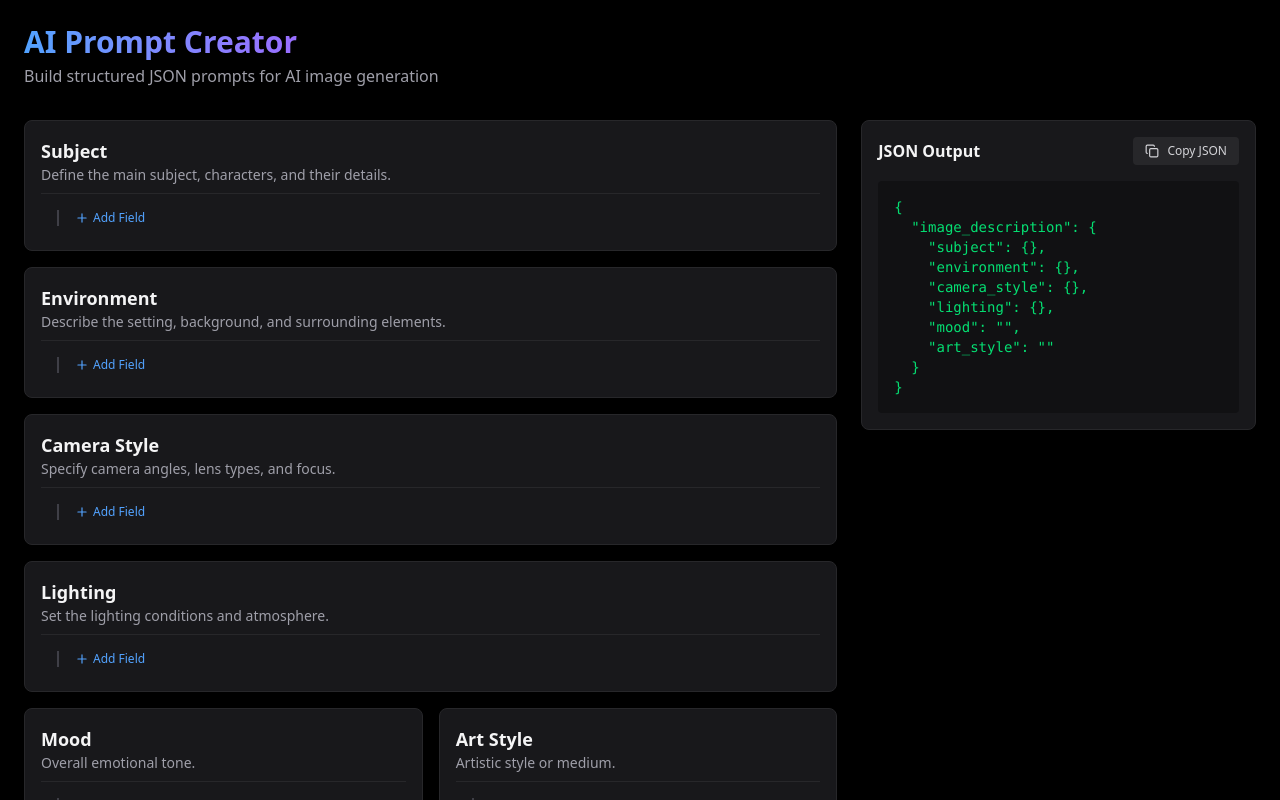
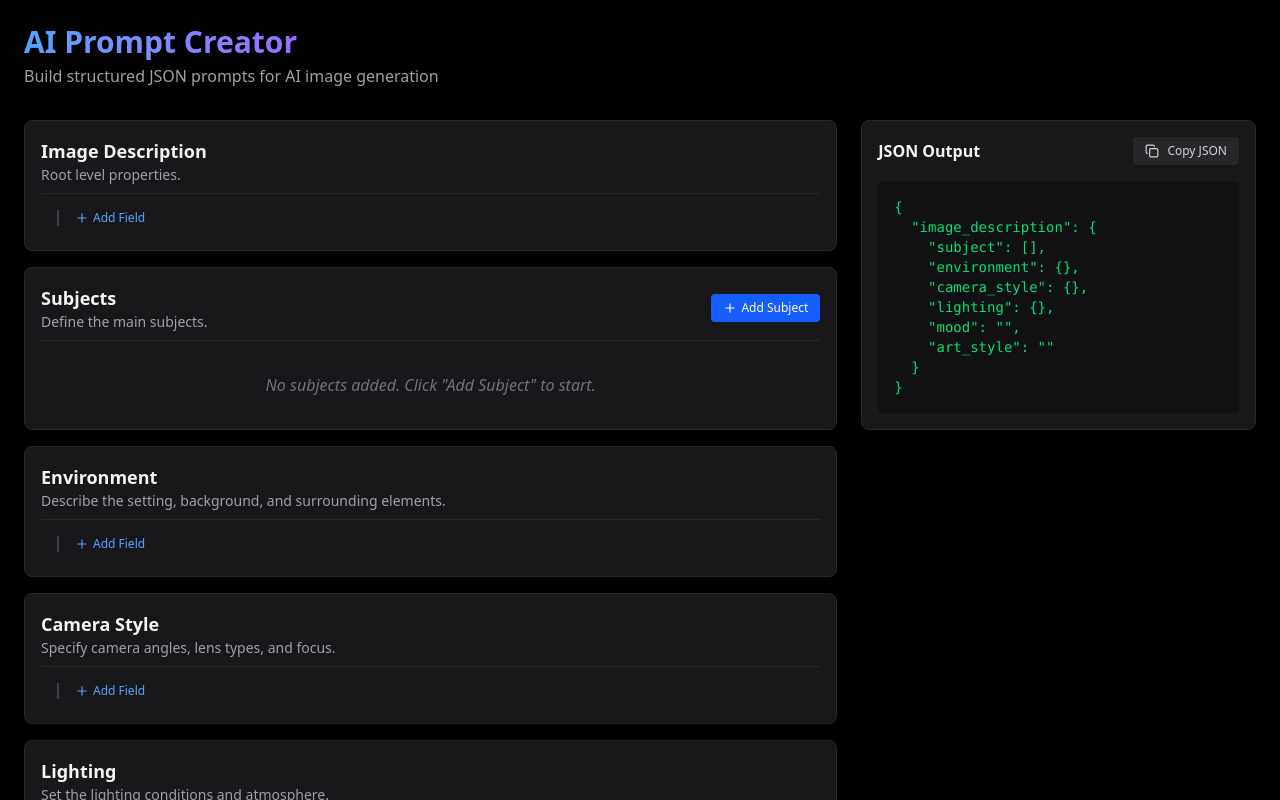
Before and after one commit to enesmuzaffer22/prompt-creator, a React app: page / in a window 1280 px wide. Shown: the top 800 px of the page. Built offline with nearby package versions, Linux system fonts and the light colour scheme; the HTML template or start-up script is replaced by a standard one.

Commit message:
feat: added one to many relation for subjects.

```diff
--- a/src/App.jsx
+++ b/src/App.jsx
@@ -1,10 +1,12 @@
 import React from 'react';
 import { PromptProvider, usePrompt } from './context/PromptContext';
+import SubjectCard from './components/SubjectCard';
 import CategoryCard from './components/CategoryCard';
 import JsonPreview from './components/JsonPreview';
+import DynamicInput from './components/DynamicInput';
 
 const MainContent = () => {
-  const { promptData } = usePrompt();
+  const { promptData, addField, removeField, updatePrompt } = usePrompt();
 
   return (
     <div className="min-h-screen bg-black text-zinc-100 p-6 font-sans selection:bg-blue-500/30">
@@ -19,11 +21,24 @@ const MainContent = () => {
 
       <main className="max-w-7xl mx-auto grid grid-cols-1 lg:grid-cols-3 gap-6">
         <div className="lg:col-span-2 space-y-6">
-          <CategoryCard
-            title="Subject"
-            path={['subject']}
-            description="Define the main subject, characters, and their details."
-          />
+           {/* Root Image Description Section */}
+           <div className="bg-zinc-900 border border-zinc-800 rounded-lg p-4 mb-4 shadow-lg">
+              <div className="mb-4 border-b border-zinc-800 pb-2">
+                <h3 className="text-lg font-semibold text-zinc-100 capitalize">Image Description</h3>
+                <p className="text-zinc-400 text-sm">Root level properties.</p>
+              </div>
+              <DynamicInput
+                data={promptData.image_description}
+                path={[]}
+                onAdd={addField}
+                onRemove={removeField}
+                onUpdate={updatePrompt}
+                excludeKeys={['subject', 'environment', 'camera_style', 'lighting', 'mood', 'art_style']}
+              />
+            </div>
+
+          <SubjectCard />
+
           <CategoryCard
             title="Environment"
             path={['environment']}
--- a/src/components/DynamicInput.jsx
+++ b/src/components/DynamicInput.jsx
@@ -2,7 +2,7 @@ import React, { useState } from 'react';
 import { Trash2, Plus, ChevronRight, ChevronDown } from 'lucide-react';
 import { usePrompt } from '../context/PromptContext';
 
-const DynamicInput = ({ data, path, onAdd, onRemove, onUpdate }) => {
+const DynamicInput = ({ data, path, onAdd, onRemove, onUpdate, excludeKeys = [] }) => {
   const [isExpanded, setIsExpanded] = useState(true);
   const [newKey, setNewKey] = useState('');
   const [newValue, setNewValue] = useState('');
@@ -79,7 +79,9 @@ const DynamicInput = ({ data, path, onAdd, onRemove, onUpdate }) => {
 
   return (
     <div className="ml-4 border-l-2 border-zinc-700 pl-4 my-2">
-      {Object.entries(data).map(([key, value]) => (
+      {Object.entries(data)
+        .filter(([key]) => !excludeKeys.includes(key))
+        .map(([key, value]) => (
         <div key={key} className="mb-2">
           <div className="flex items-center gap-2 group">
             {(isObject(value) || isArray(value)) && (
--- /dev/null
+++ b/src/components/SubjectCard.jsx
@@ -0,0 +1,127 @@
+import React, { useState } from 'react';
+import DynamicInput from './DynamicInput';
+import { usePrompt } from '../context/PromptContext';
+import { Trash2, Plus } from 'lucide-react';
+
+const TEMPLATES = {
+  human: {
+    clothing: {
+      head: "",
+      top: "",
+      bottom: "",
+      shoes: ""
+    },
+    holding: "",
+    expression: "",
+    pose: ""
+  },
+  car: {
+    brand: "",
+    model: "",
+    year: "",
+    color: "",
+    modifications: []
+  },
+  animal: {
+    species: "",
+    breed: "",
+    color: "",
+    action: ""
+  },
+  object: {
+    material: "",
+    color: "",
+    shape: "",
+    texture: ""
+  }
+};
+
+const SubjectCard = () => {
+  const { promptData, addField, removeField, updatePrompt, addArrayItem } = usePrompt();
+
+  // Ensure subject is an array
+  const subjects = Array.isArray(promptData.image_description.subject)
+    ? promptData.image_description.subject
+    : [];
+
+  const handleAddSubject = () => {
+      // Add an empty object as a new subject
+      addArrayItem(['subject'], 'object');
+  };
+
+  const handleRemoveSubject = (index) => {
+      removeField(['subject'], index);
+  };
+
+  const handleTypeChange = (index, type) => {
+    if (type && TEMPLATES[type]) {
+      // Apply template to the specific subject at index
+      const templateWithType = {
+          type: type,
+          ...JSON.parse(JSON.stringify(TEMPLATES[type]))
+      };
+      updatePrompt(['subject', index], templateWithType);
+    }
+  };
+
+  return (
+    <div className="bg-zinc-900 border border-zinc-800 rounded-lg p-4 mb-4 shadow-lg">
+      <div className="mb-4 border-b border-zinc-800 pb-2 flex justify-between items-center">
+        <div>
+            <h3 className="text-lg font-semibold text-zinc-100 capitalize">Subjects</h3>
+            <p className="text-zinc-400 text-sm">Define the main subjects.</p>
+        </div>
+        <button
+            onClick={handleAddSubject}
+            className="flex items-center gap-1 text-xs bg-blue-600 text-white px-3 py-1.5 rounded hover:bg-blue-500 transition-colors"
+        >
+            <Plus size={14} /> Add Subject
+        </button>
+      </div>
+
+      {subjects.length === 0 && (
+          <div className="text-zinc-500 text-center py-4 italic">
+              No subjects added. Click "Add Subject" to start.
+          </div>
+      )}
+
+      {subjects.map((subject, index) => (
+          <div key={index} className="mb-6 border-l-2 border-zinc-700 pl-4 relative group">
+              <div className="flex justify-between items-center mb-2">
+                  <span className="text-zinc-400 text-sm font-mono">Subject #{index + 1}</span>
+                  <div className="flex items-center gap-2">
+                    <select
+                        onChange={(e) => handleTypeChange(index, e.target.value)}
+                        className="bg-zinc-800 text-zinc-100 text-xs px-2 py-1 rounded border border-zinc-700 outline-none focus:border-blue-500"
+                        defaultValue=""
+                    >
+                        <option value="" disabled>Select Type...</option>
+                        <option value="human">Human</option>
+                        <option value="car">Car</option>
+                        <option value="animal">Animal</option>
+                        <option value="object">Object</option>
+                    </select>
+                    <button
+                        onClick={() => handleRemoveSubject(index)}
+                        className="text-zinc-500 hover:text-red-400 transition-colors"
+                        title="Remove Subject"
+                    >
+                        <Trash2 size={16} />
+                    </button>
+                  </div>
+              </div>
+
+              <DynamicInput
+                data={subject}
+                path={['subject', index]}
+                onAdd={addField}
+                onRemove={removeField}
+                onUpdate={updatePrompt}
+              />
+          </div>
+      ))}
+    </div>
+  );
+};
+
+export default SubjectCard;
--- a/src/context/PromptContext.jsx
+++ b/src/context/PromptContext.jsx
@@ -7,7 +7,7 @@ export const usePrompt = () => useContext(PromptContext);
 export const PromptProvider = ({ children }) => {
   const [promptData, setPromptData] = useState({
     image_description: {
-      subject: {},
+      subject: [],
       environment: {},
       camera_style: {},
       lighting: {},
```
